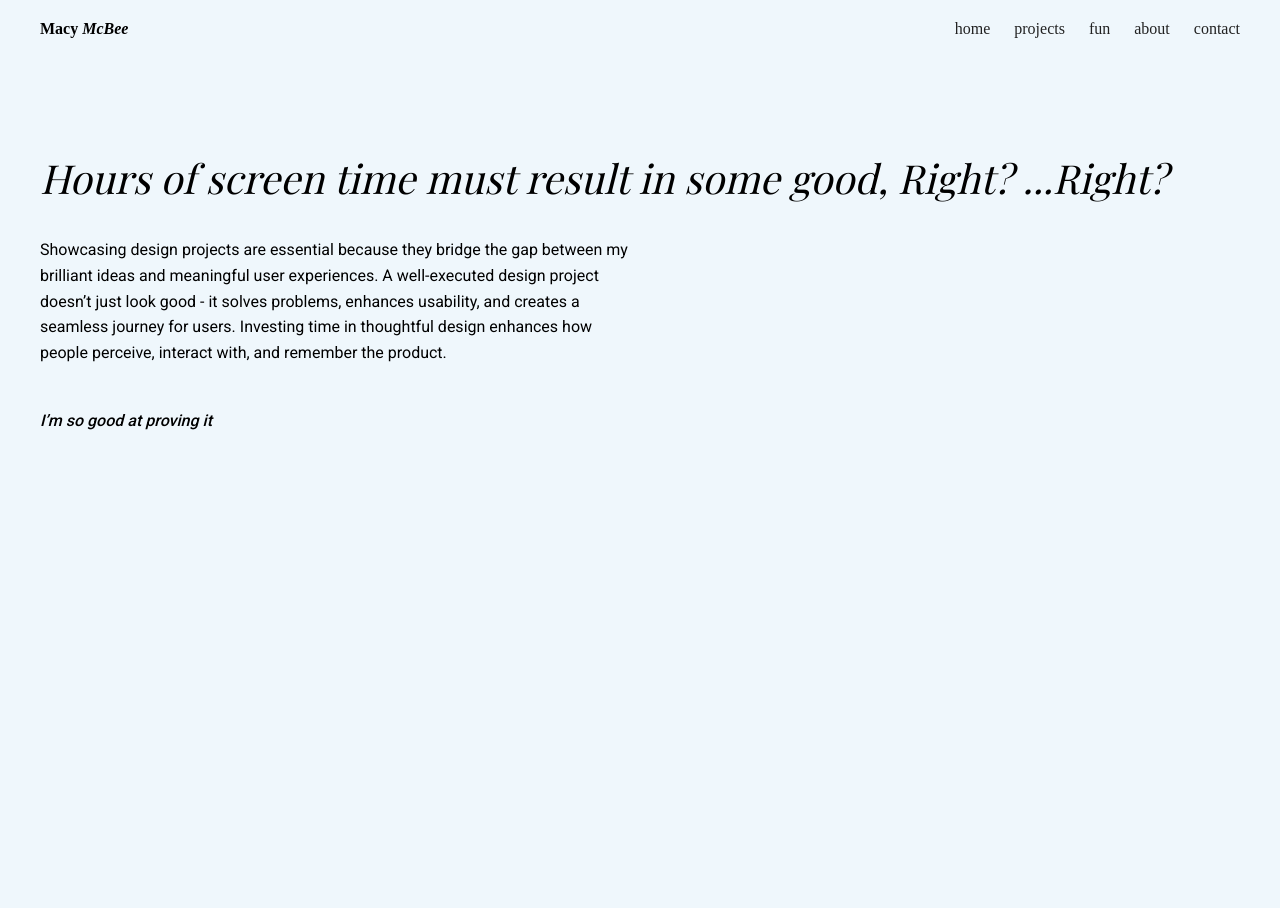
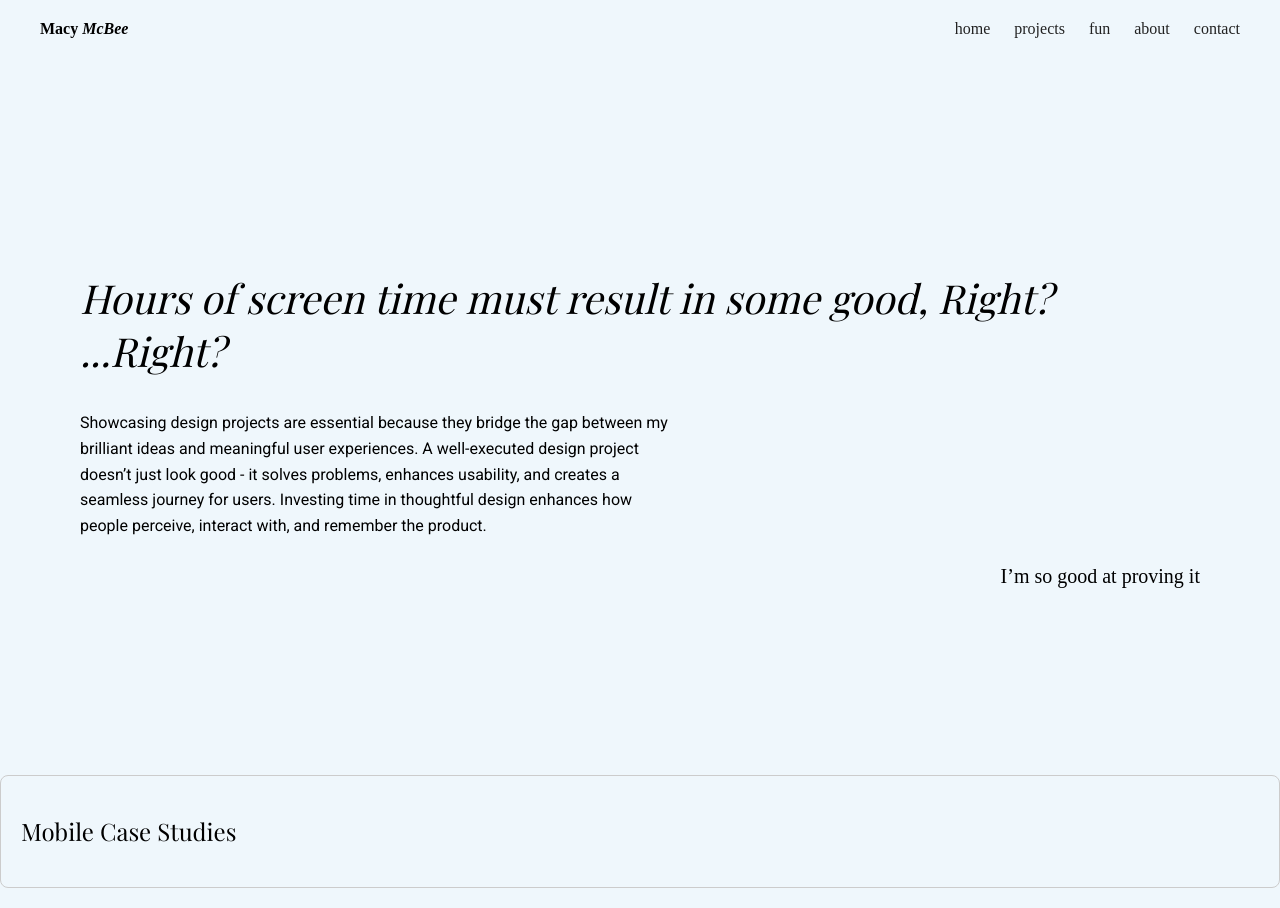
Before and after one commit to macymcbee/Project2, a plain HTML site: page projects.html in a window 1280 px wide. Before the commit the page ends 800 px from the top, so only its background shows below. Drawn offline with nearby package versions, Linux system fonts and the light colour scheme; a web font is replaced by a local one.

Commit message:
fixing fonts

```diff
--- a/projects.html
+++ b/projects.html
@@ -23,5 +23,15 @@
     <section class="hero">
         <h1>Hours of screen time must result in some good, Right?    ...Right?</h1>
         <p>Showcasing design projects are essential because they bridge the gap between my brilliant ideas and meaningful user experiences.  A well-executed design project doesn’t just look good - it solves problems, enhances usability, and creates a seamless journey for users. Investing time in thoughtful design enhances how people perceive, interact with, and remember the product.</p>
-       <a href="#">I’m so good at proving it</a>
+       <h4>I’m so good at proving it</h4>
     </section>
+
+    <div class="card2">
+        <h2>Mobile Case Studies</h2>
+
+
+    </div>
+
+
+</body>
+</html>
--- a/style.css
+++ b/style.css
@@ -21,7 +21,9 @@ nav a{
 }
 
 .hero{
-    padding: 60px 40px;
+    padding: 60px 80px;
+    padding-top: 180px;
+    padding-bottom: 160px;
 }
 
  .hero h1 {
@@ -55,6 +57,11 @@ nav a{
     font-size: 1.5rem;
 }
 
+h2{
+    font-family:'Playfair Display', serif;
+    text-decoration: none;
+    font-weight: normal;
+}
 .card {
     border: 1px solid #ccc;
     border-radius: 8px;
@@ -70,8 +77,9 @@ nav a{
 
 h4{
     font-family: "Playful Display", serif;
-    text-decoration: thin;
-    text-align: center;
+    font-weight: normal;
+    text-align: right;
+    font-size: 20px;
 }
 
 .cta {
@@ -107,3 +115,12 @@ footer a {
     text-decoration: none;
     color: #000;
 }
+
+
+.card2{
+    border: 1px solid #ccc;
+    border-radius: 8px;
+    padding: 20px;
+    margin-bottom: 20px;
+    background-color: #EFF7FC;
+}
```
Also changed, not shown: about.html (+1 -1 lines), contact.html (+1 -1 lines), fun.html (+1 -1 lines).
